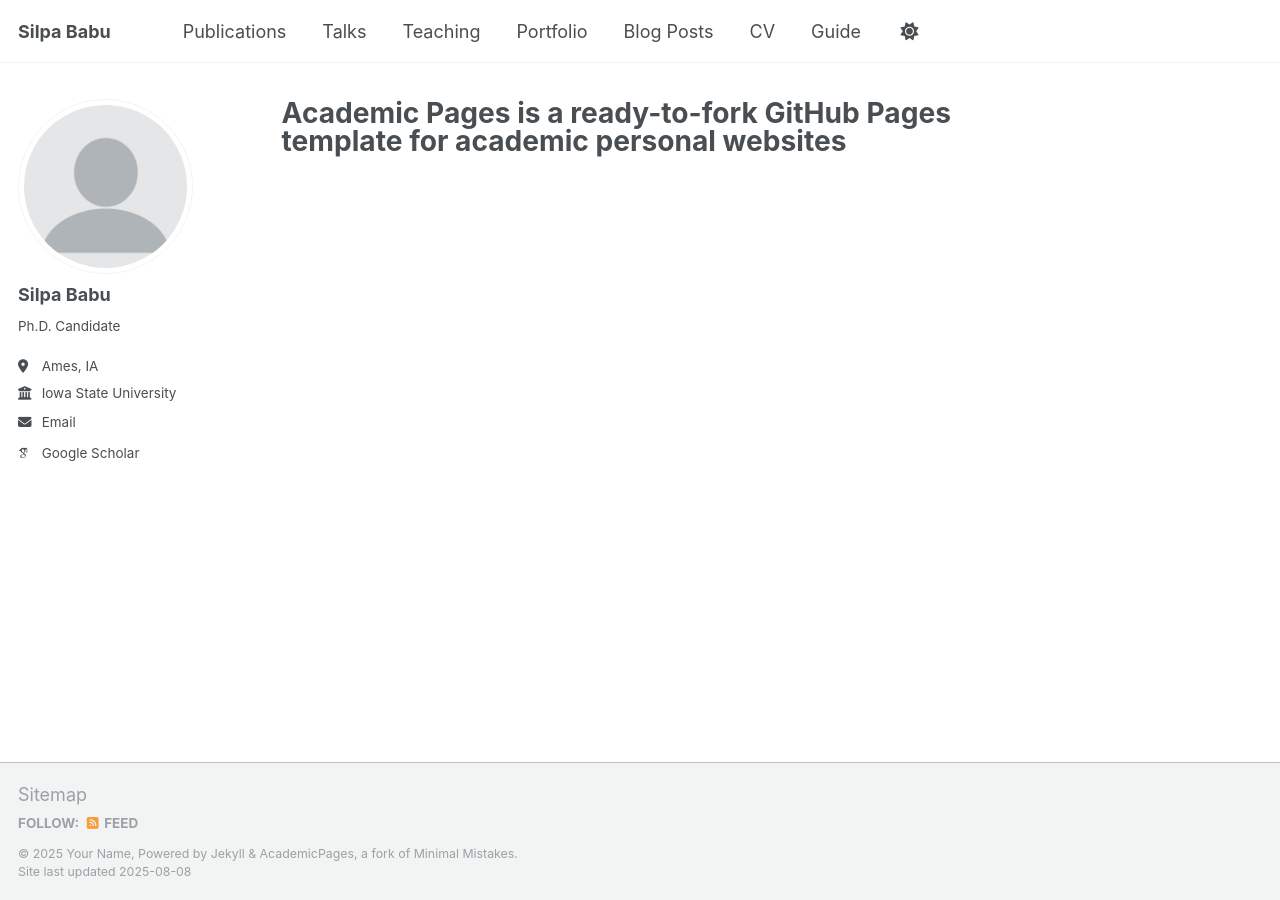
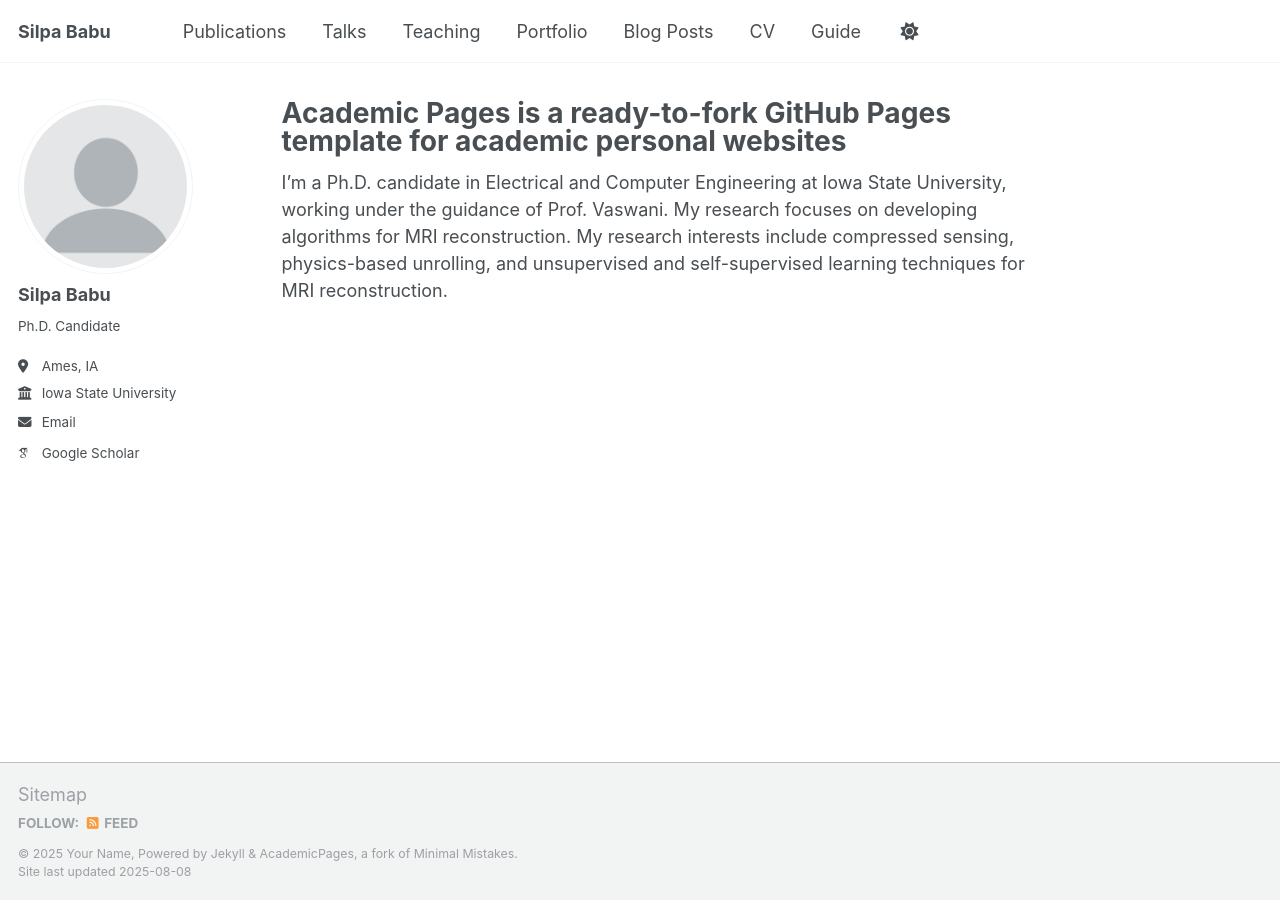
Before and after one commit to Silpa1/sbabu.github.io, a Jekyll site: the page built from _pages/about.md, in a window 1280 px wide. Built offline with Jekyll 4.4.1, drawn with Linux system fonts in a browser that asks for light colours; some web fonts are replaced; a script that is not in the unit is left out.

Commit message:
Update about.md

```diff
--- a/_pages/about.md
+++ b/_pages/about.md
@@ -6,3 +6,5 @@ redirect_from:
   - /about/
   - /about.html
 ---
+
+I'm a Ph.D. candidate in Electrical and Computer Engineering at Iowa State University, working under the guidance of Prof. Vaswani. My research focuses on developing algorithms for MRI reconstruction. My research interests include compressed sensing, physics-based unrolling, and unsupervised and self-supervised learning techniques for MRI reconstruction.
```
